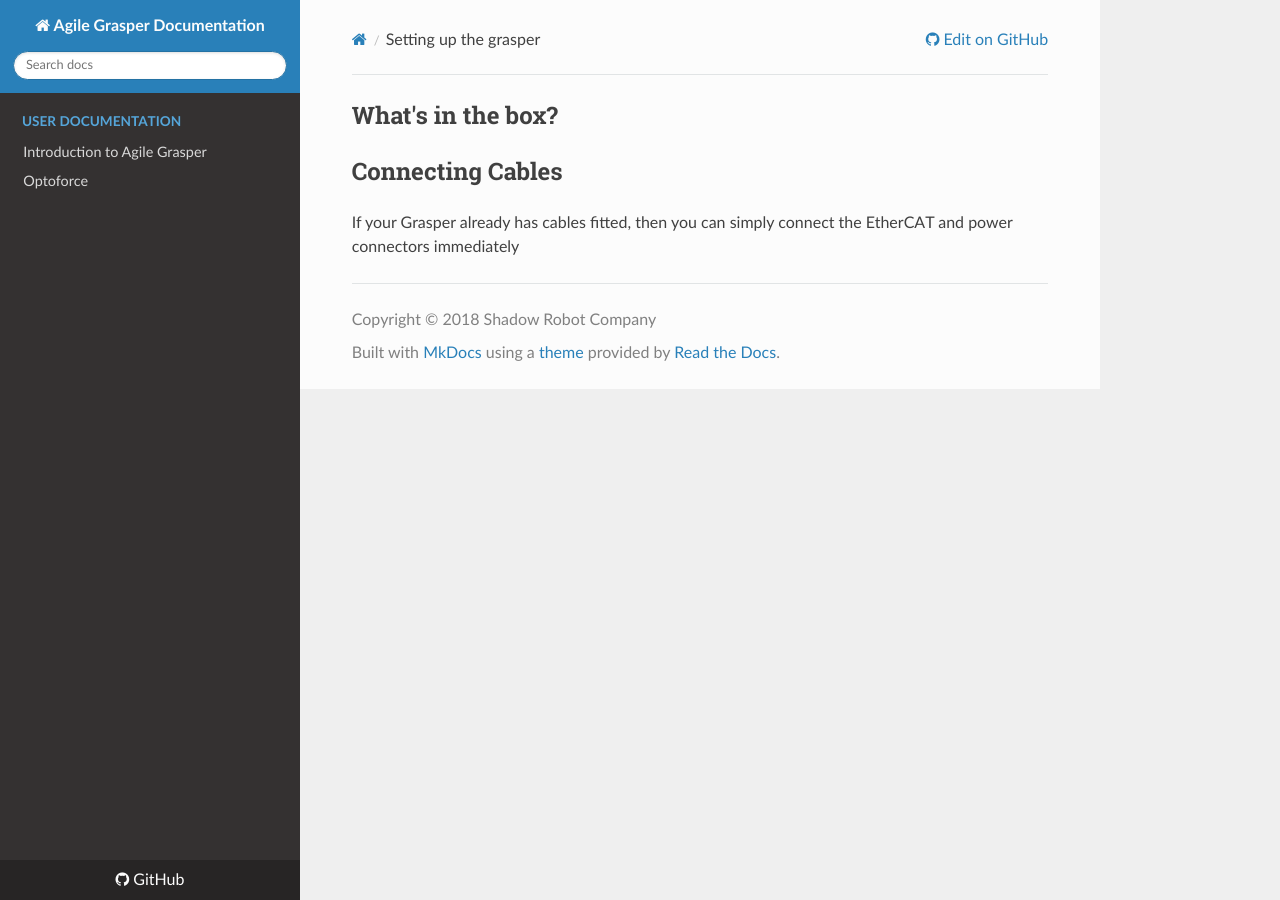
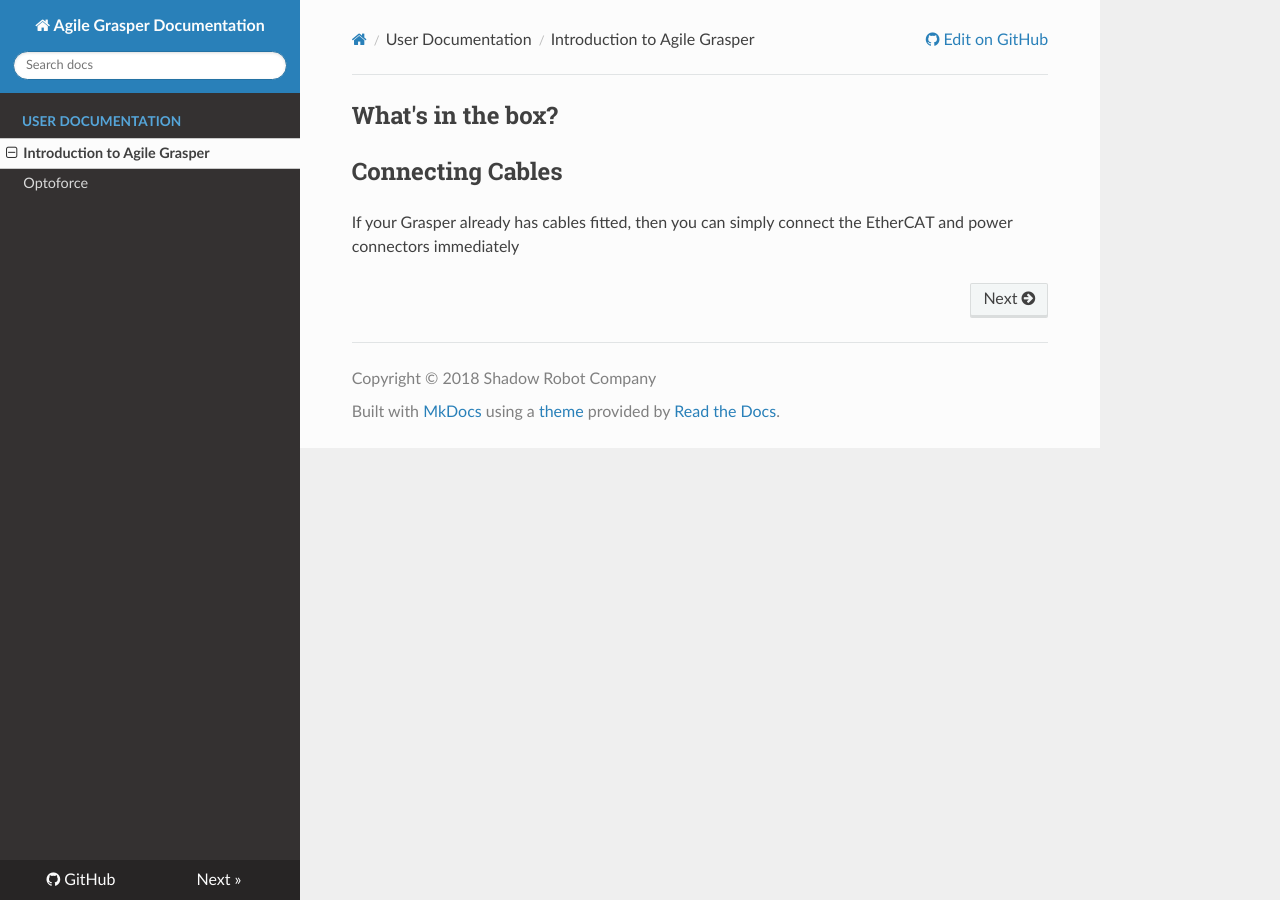
Before and after one commit to shadow-robot/fh_documentation, an MkDocs documentation site: the page built from docs/setting_up_the_grasper.md, in a window 1280 px wide. Built offline with MkDocs 1.6.1, drawn with Linux system fonts in a browser that asks for light colours; nearby versions of some CDN libraries; old or Windows-style settings are respelled for this version of MkDocs; part of the change alters nothing that is shown.

Commit message:
Update mkdocs.yml

```diff
--- a/mkdocs.yml
+++ b/mkdocs.yml
@@ -7,5 +7,5 @@ theme: readthedocs
 pages:
 
 - User Documentation:
-    - 'Introduction to Agile Grasper': 'docs/setting_up_the_grasper.md'
-    - 'Optoforce': 'docs/optoforce/README.md'
+    - 'Introduction to Agile Grasper': 'setting_up_the_grasper.md'
+    - 'Optoforce': 'optoforce/README.md'
```
